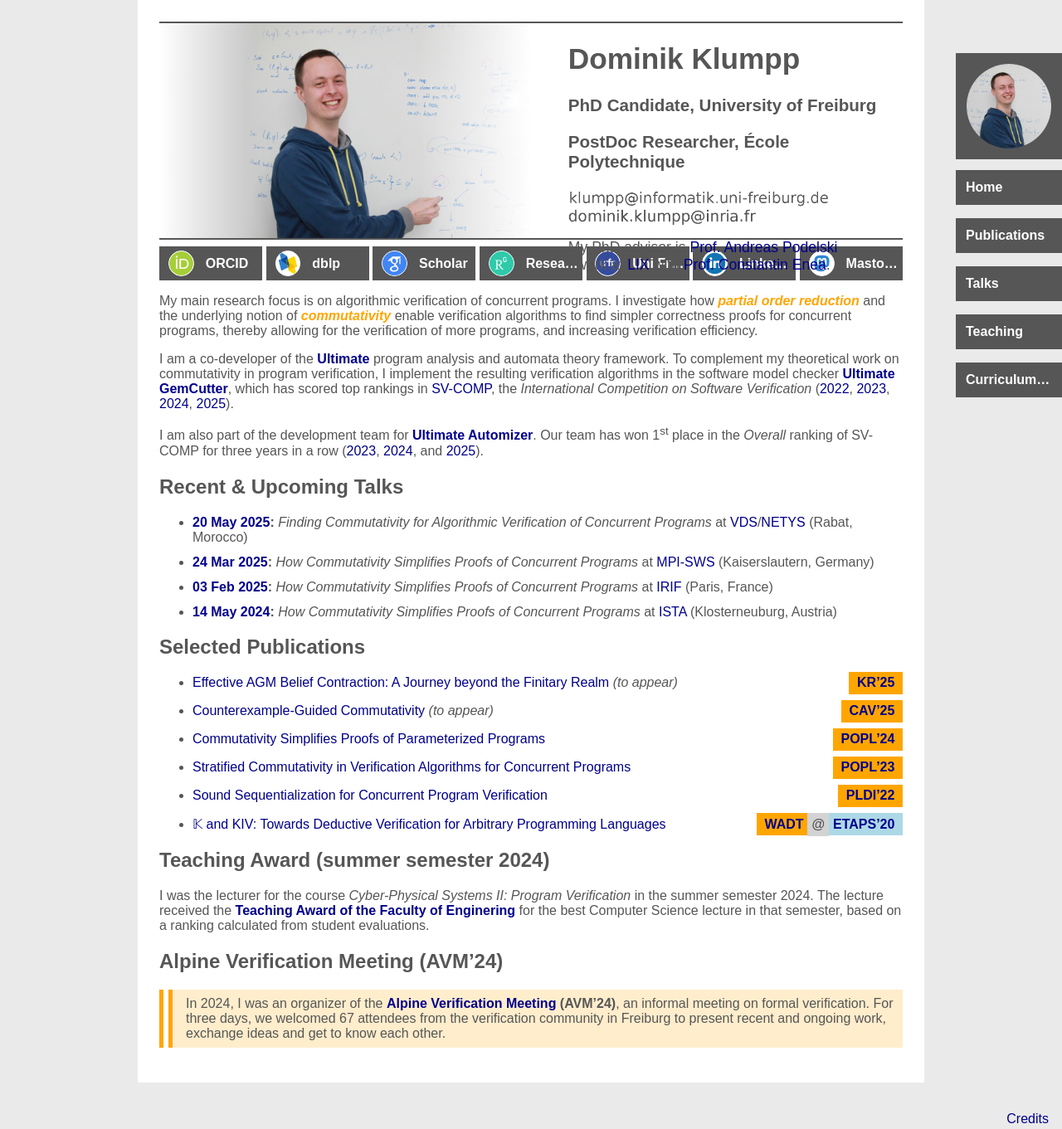
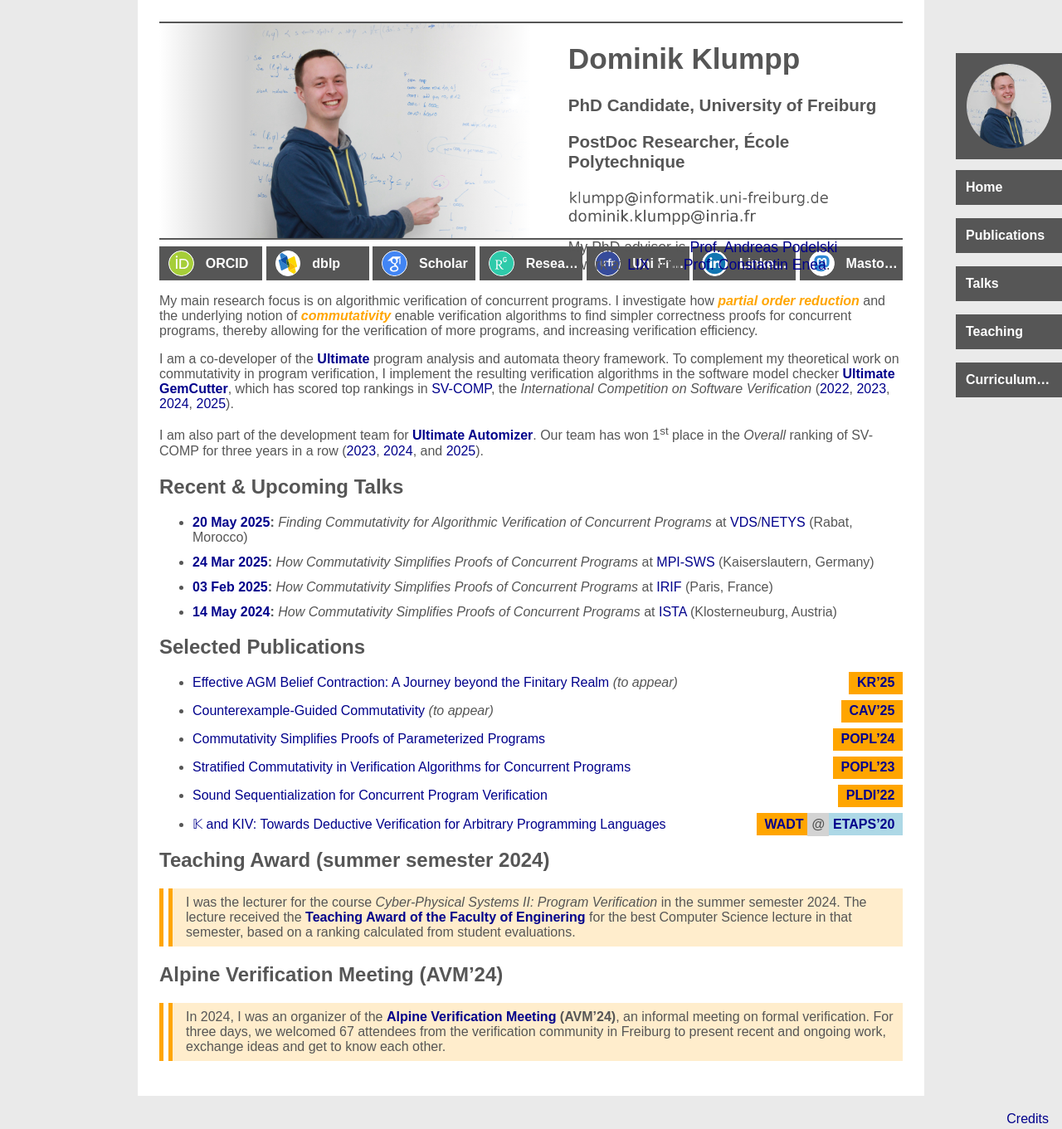
Before and after one commit to maul-esel/personal-website, a Jekyll site: the page built from index.markdown, in a window 1280 px wide and 1361 px high. Shown: the whole window at 83% size. Built offline with Jekyll 4.4.1, drawn with Linux system fonts in a browser that asks for light colours.

Commit message:
add missing CSS highlight class

```diff
--- a/index.markdown
+++ b/index.markdown
@@ -104,6 +104,7 @@ I was the lecturer for the course _Cyber-Physical Systems II: Program Verificati
 The lecture received the [**Teaching Award of the Faculty of Enginering**](https://www.tf.uni-freiburg.de/en/studies-and-teaching/teaching/quality-management-1)
 for the best Computer Science lecture in that semester,
 based on a ranking calculated from student evaluations.
+{: .gold-highlight}
 
 ## Alpine Verification Meeting (AVM'24)
 
```
